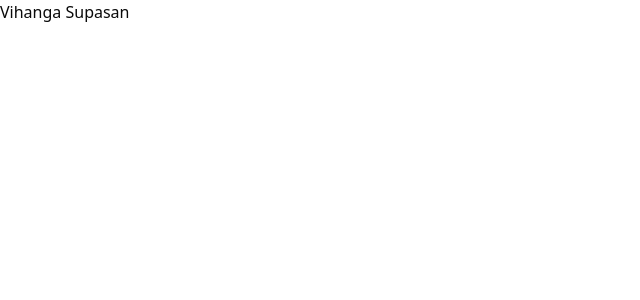
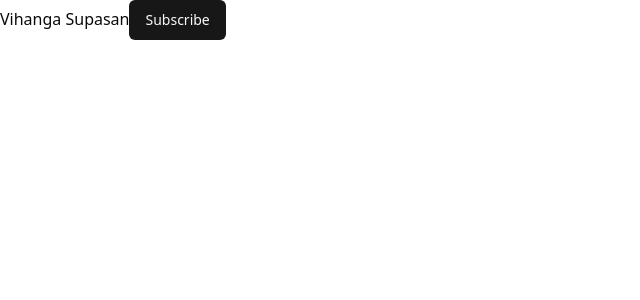
Before and after one commit to KDvs123/ai-resume-builder-app, a React (Vite) app: page / in a window 1280 px wide. Shown: the top 300 px of the page, without its empty margins (0-640 px from the left). Built offline with nearby package versions, Linux system fonts and the light colour scheme.

Commit message:
added a button component

```diff
--- a/package.json
+++ b/package.json
@@ -10,6 +10,7 @@
     "preview": "vite preview"
   },
   "dependencies": {
+    "@radix-ui/react-slot": "^1.1.0",
     "class-variance-authority": "^0.7.0",
     "clsx": "^2.1.1",
     "lucide-react": "^0.400.0",
--- a/src/App.jsx
+++ b/src/App.jsx
@@ -2,6 +2,7 @@
 import reactLogo from './assets/react.svg'
 import viteLogo from '/vite.svg'
 import './App.css'
+import {Button} from './components/ui/button'
 
 function App() {
   const [count, setCount] = useState(0)
@@ -9,6 +10,7 @@
   return (
     <>
       Vihanga Supasan
+      <Button>Subscribe</Button>
     </>
   )
 }
--- /dev/null
+++ b/src/components/ui/button.jsx
@@ -0,0 +1,47 @@
+import * as React from "react"
+import { Slot } from "@radix-ui/react-slot"
+import { cva } from "class-variance-authority";
+
+import { cn } from "@/lib/utils"
+
+const buttonVariants = cva(
+  "inline-flex items-center justify-center whitespace-nowrap rounded-md text-sm font-medium ring-offset-background transition-colors focus-visible:outline-none focus-visible:ring-2 focus-visible:ring-ring focus-visible:ring-offset-2 disabled:pointer-events-none disabled:opacity-50",
+  {
+    variants: {
+      variant: {
+        default: "bg-primary text-primary-foreground hover:bg-primary/90",
+        destructive:
+          "bg-destructive text-destructive-foreground hover:bg-destructive/90",
+        outline:
+          "border border-input bg-background hover:bg-accent hover:text-accent-foreground",
+        secondary:
+          "bg-secondary text-secondary-foreground hover:bg-secondary/80",
+        ghost: "hover:bg-accent hover:text-accent-foreground",
+        link: "text-primary underline-offset-4 hover:underline",
+      },
+      size: {
+        default: "h-10 px-4 py-2",
+        sm: "h-9 rounded-md px-3",
+        lg: "h-11 rounded-md px-8",
+        icon: "h-10 w-10",
+      },
+    },
+    defaultVariants: {
+      variant: "default",
+      size: "default",
+    },
+  }
+)
+
+const Button = React.forwardRef(({ className, variant, size, asChild = false, ...props }, ref) => {
+  const Comp = asChild ? Slot : "button"
+  return (
+    (<Comp
+      className={cn(buttonVariants({ variant, size, className }))}
+      ref={ref}
+      {...props} />)
+  );
+})
+Button.displayName = "Button"
+
+export { Button, buttonVariants }
```
Also changed, not shown: 1 other file (tests, documents, lock files or other folders).
